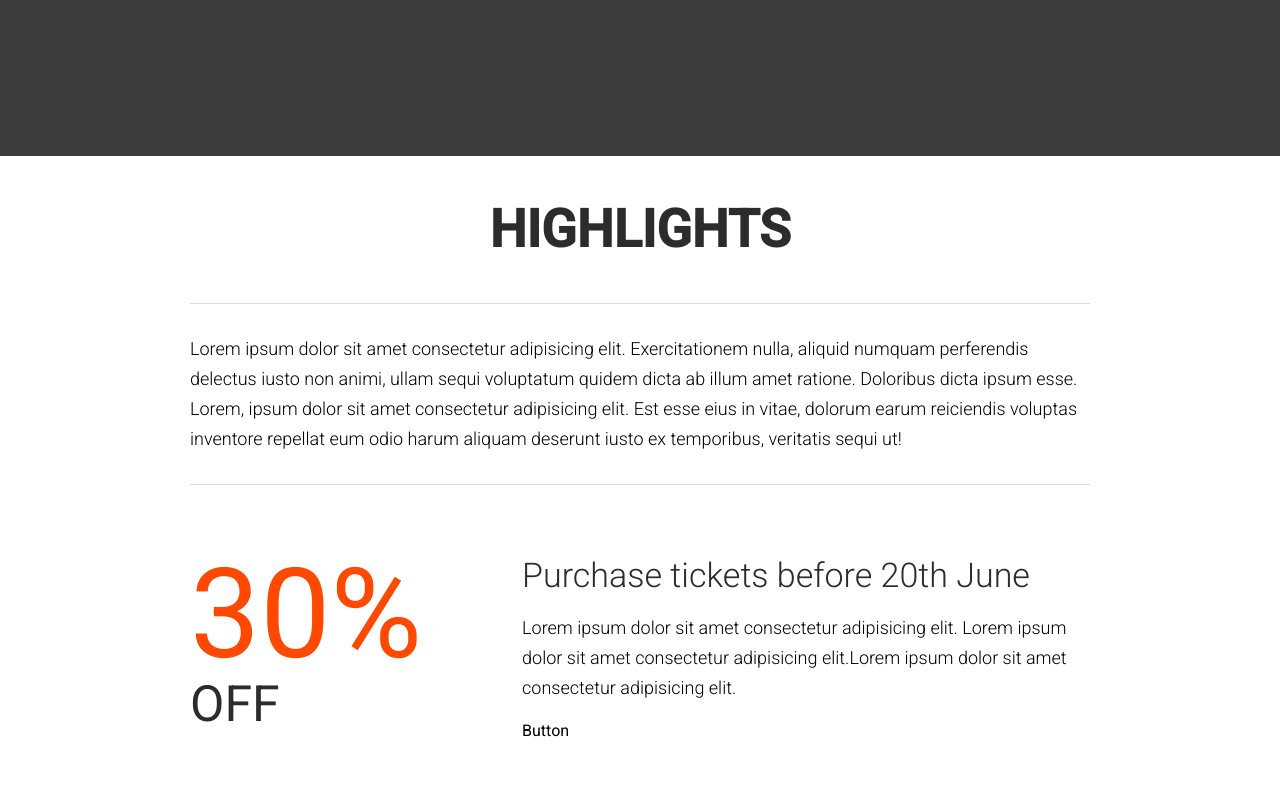
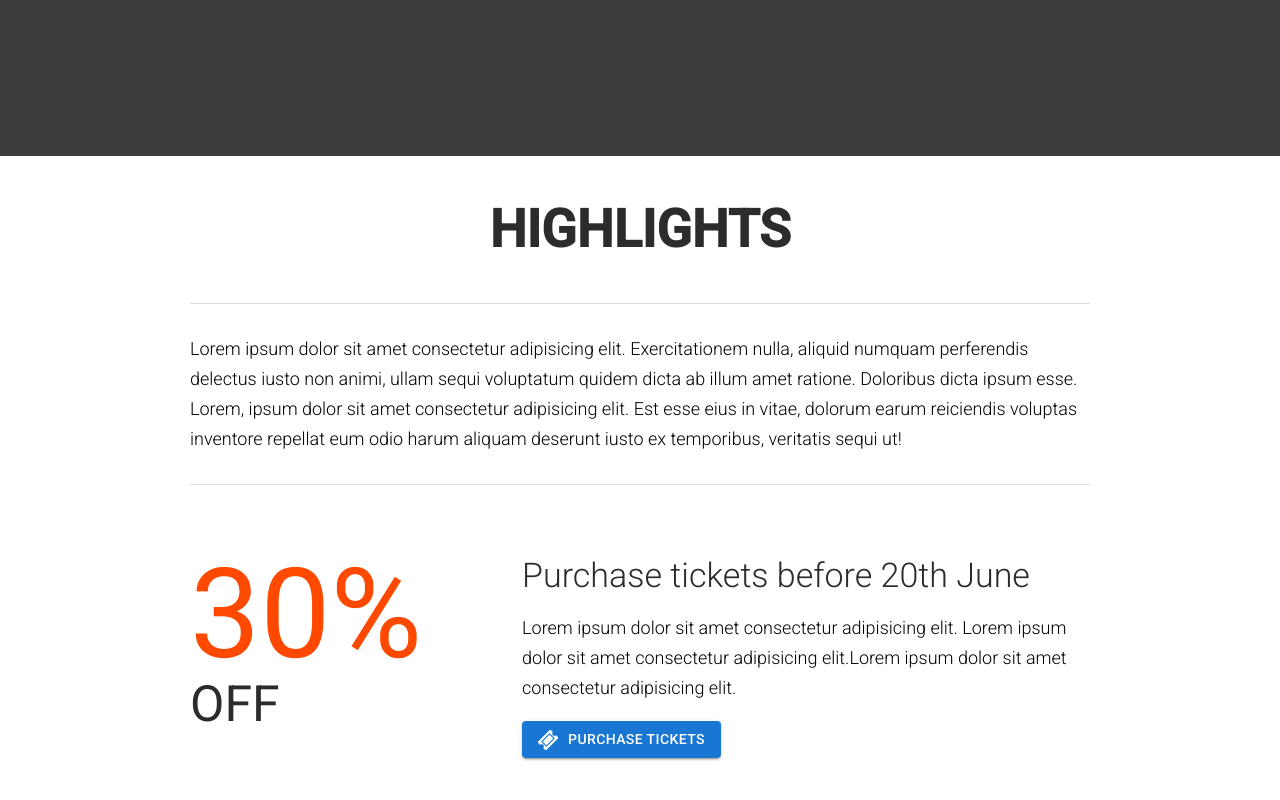
Before and after one commit to IFarrukh/The_Venue, a React (Create React App) app: page / in a window 1280 px wide. Shown: the part 1316-2116 px from the top of the page. Built offline with nearby package versions, Linux system fonts and the light colour scheme.

Commit message:
add buttons

```diff
--- a/package.json
+++ b/package.json
@@ -3,12 +3,12 @@
   "version": "0.1.0",
   "private": true,
   "dependencies": {
-    "@emotion/react": "^11.7.1",
-    "@emotion/styled": "^11.6.0",
+    "@emotion/react": "^11.9.0",
+    "@emotion/styled": "^11.8.1",
     "@material-ui/core": "^4.12.3",
     "@material-ui/icons": "^4.11.2",
     "@mui/icons-material": "^5.2.4",
-    "@mui/material": "^5.2.4",
+    "@mui/material": "^5.8.1",
     "@testing-library/jest-dom": "^5.15.0",
     "@testing-library/react": "^11.2.7",
     "@testing-library/user-event": "^12.8.3",
--- a/src/components/highlights/Discount.js
+++ b/src/components/highlights/Discount.js
@@ -1,6 +1,7 @@
 import React, { useState, useEffect } from 'react';
 import Fade from 'react-reveal/Fade';
 import Slide from 'react-reveal/Slide';
+import Buttons from '../utils/Buttons';
 
 export default function Discount() {
 	const [discountStarts, setDiscountStarts] = useState(0);
@@ -35,7 +36,12 @@ export default function Discount() {
 							ipsum dolor sit amet consectetur adipisicing elit.Lorem ipsum
 							dolor sit amet consectetur adipisicing elit.
 						</p>
-						<div>Button</div>
+						<Buttons
+							text='Purchase tickets'
+							bck='#ffa800'
+							color='#fff'
+							link='http://google.com'
+						/>
 					</div>
 				</Slide>
 			</div>
--- /dev/null
+++ b/src/components/utils/Buttons.js
@@ -0,0 +1,19 @@
+import React from 'react';
+import Button from '@mui/material/Button';
+import ticketIcon from '../../resources/images/icons/ticket.png';
+
+export default function Buttons({ text, bck, link, color }) {
+	return (
+		<Button
+			href={link}
+			variant='contained'
+			size='smal'
+			style={{
+				backgroundColor: { bck },
+				color: { color },
+			}}>
+			<img src={ticketIcon} alt='icon_button' className='iconImage' />
+			{text}
+		</Button>
+	);
+}
```
Also changed, not shown: 1 other file (tests, documents, lock files or other folders).
